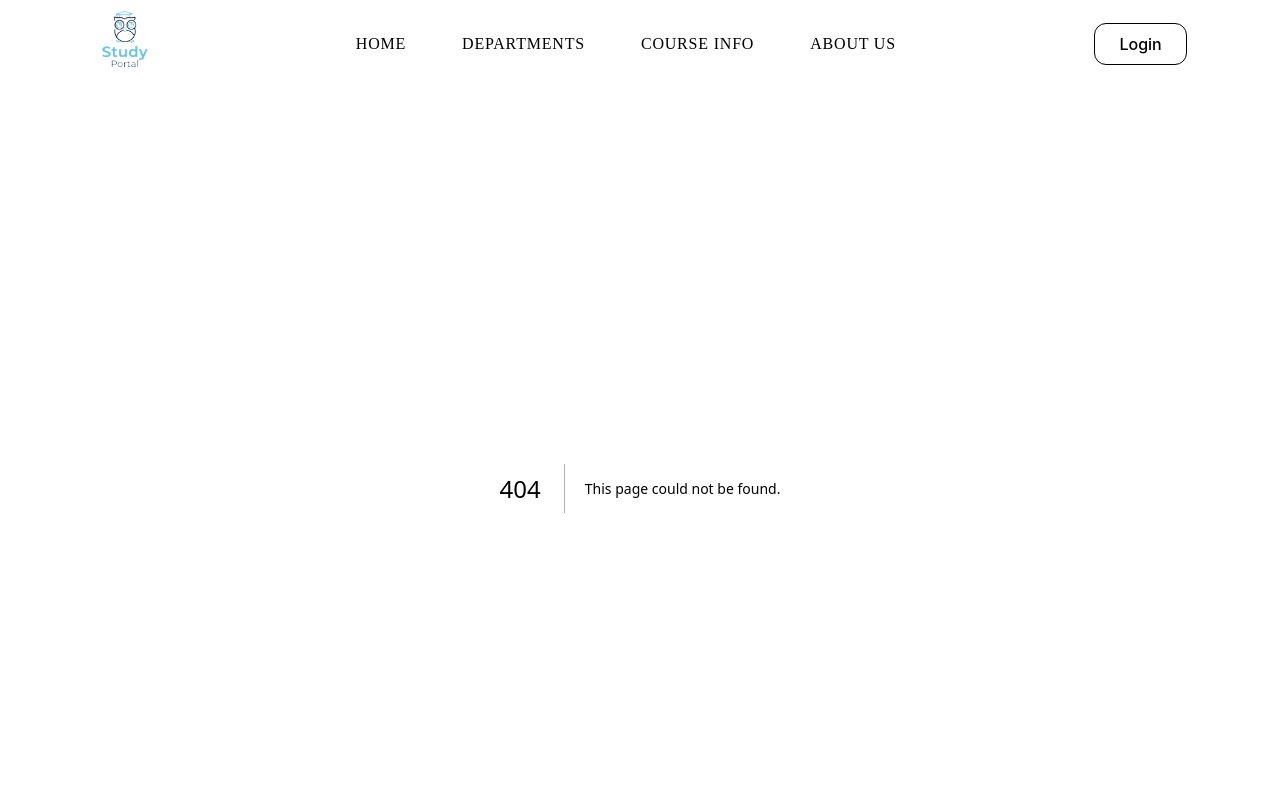
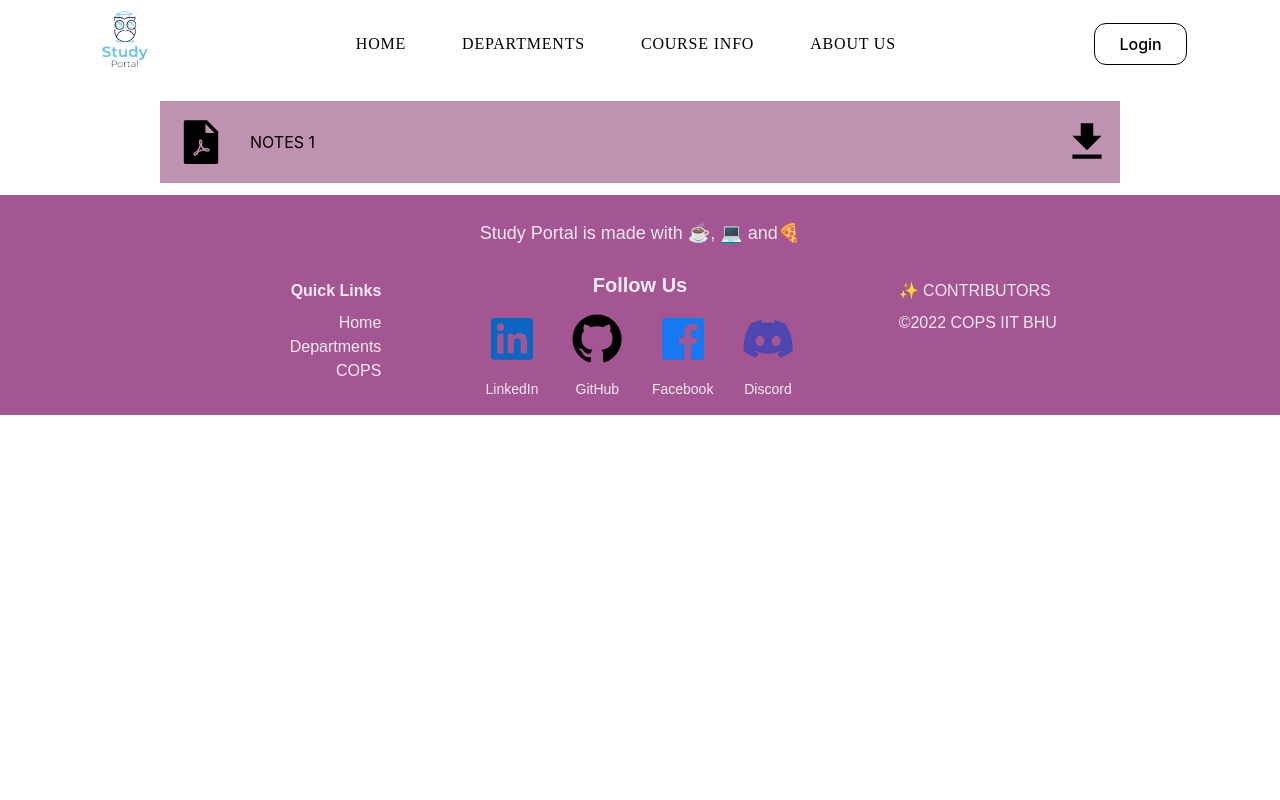
Before and after one commit to COPS-IITBHU/Study-Portal, a Next.js app: page /courseinfo in a window 1280 px wide. Before the commit this address had no page. Shown: the top 800 px of the page. Built offline with nearby package versions, Linux system fonts and the light colour scheme; a web font is replaced by a local one.

Commit message:
section added

```diff
--- /dev/null
+++ b/components/course_info/Content.tsx
@@ -0,0 +1,21 @@
+import React from 'react'
+import { AiFillFilePdf } from "react-icons/ai";
+import { MdDownload } from "react-icons/md";
+
+const Content = () => {
+  return (
+    <div className='w-3/4 my-3 bg-mauve flex justify-between m-auto hover:bg-blush '>
+      <div className='flex align-middle justify-center'>
+        <span className='m-2 p-2'>
+          <AiFillFilePdf size={50} />
+        </span>
+        <span className='my-auto p-2'> NOTES 1</span>
+      </div>
+      <div className='my-auto p-2 hover:cursor-pointer'>
+        <MdDownload size={50}/>
+      </div>
+    </div>
+  )
+}
+
+export default Content
--- a/components/layout.tsx
+++ b/components/layout.tsx
@@ -4,9 +4,11 @@ import Navbar from './Navbar/Navbar'
 const Layout = ({ children }) => {
 	return (
 		<div>
-			<Navbar/>
-			<main>{children}</main>
-			<Footer />
+	  <div>
+      <Navbar/>
+      <main>{children}</main>
+      <Footer />
+    </div>
 		</div>
 	)
 }
--- a/pages/cardl.tsx
+++ /dev/null
@@ -1,10 +0,0 @@
-import React from 'react'
-function cardl() {
-  return (
-    <section className='text-white from-indigo-500 to-pink-500 flex h-screen items-center justify-center bg-gradient-to-r py-10 text-5xl font-bold'>
-			Hey
-		</section>
-  )
-}
-
-export default cardl
--- /dev/null
+++ b/pages/courseinfo.tsx
@@ -0,0 +1,12 @@
+import React from 'react'
+import Content from '../components/course_info/Content'
+
+const courseinfo = () => {
+  return (
+    <>
+    <Content/>
+    </>
+  )
+}
+
+export default courseinfo
```
